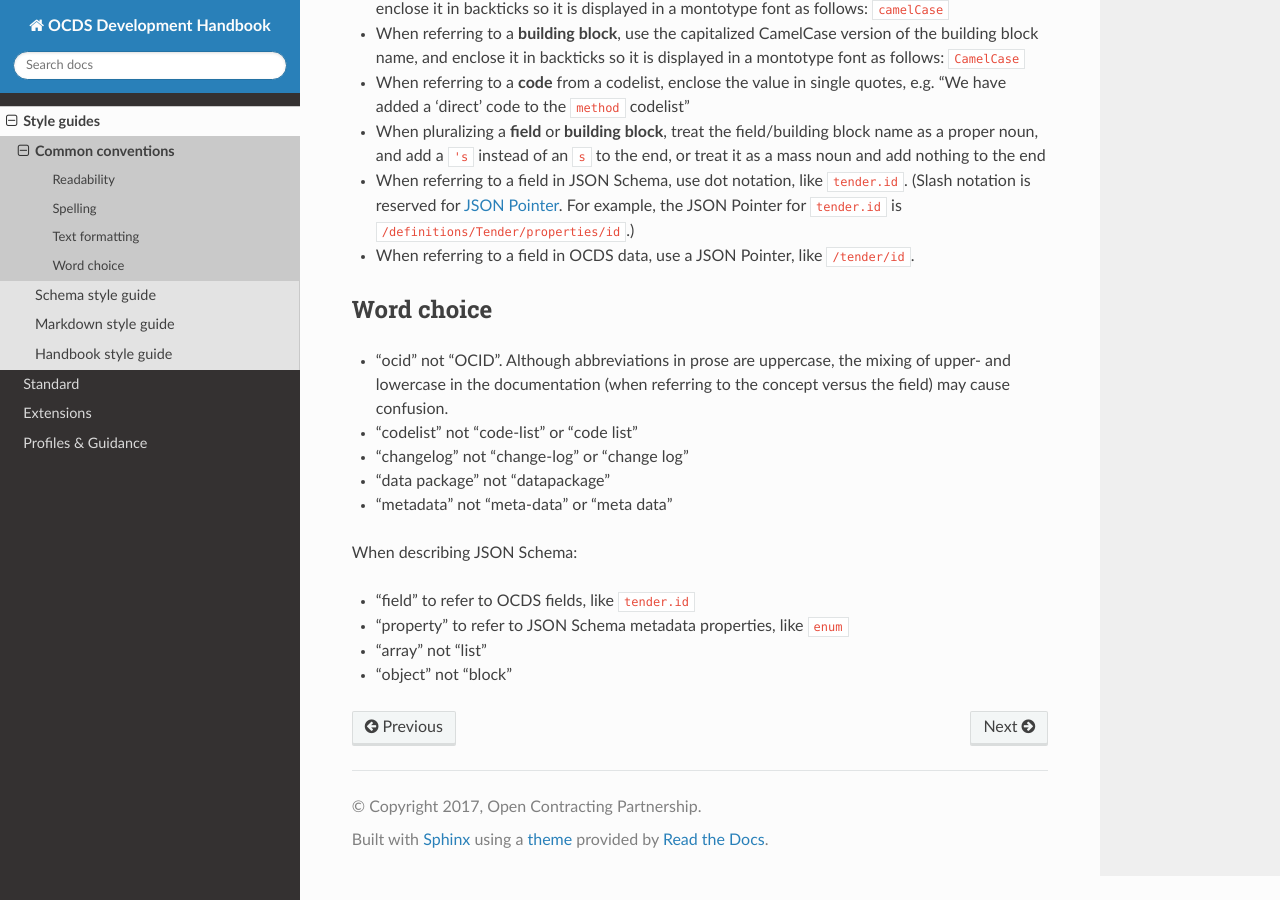
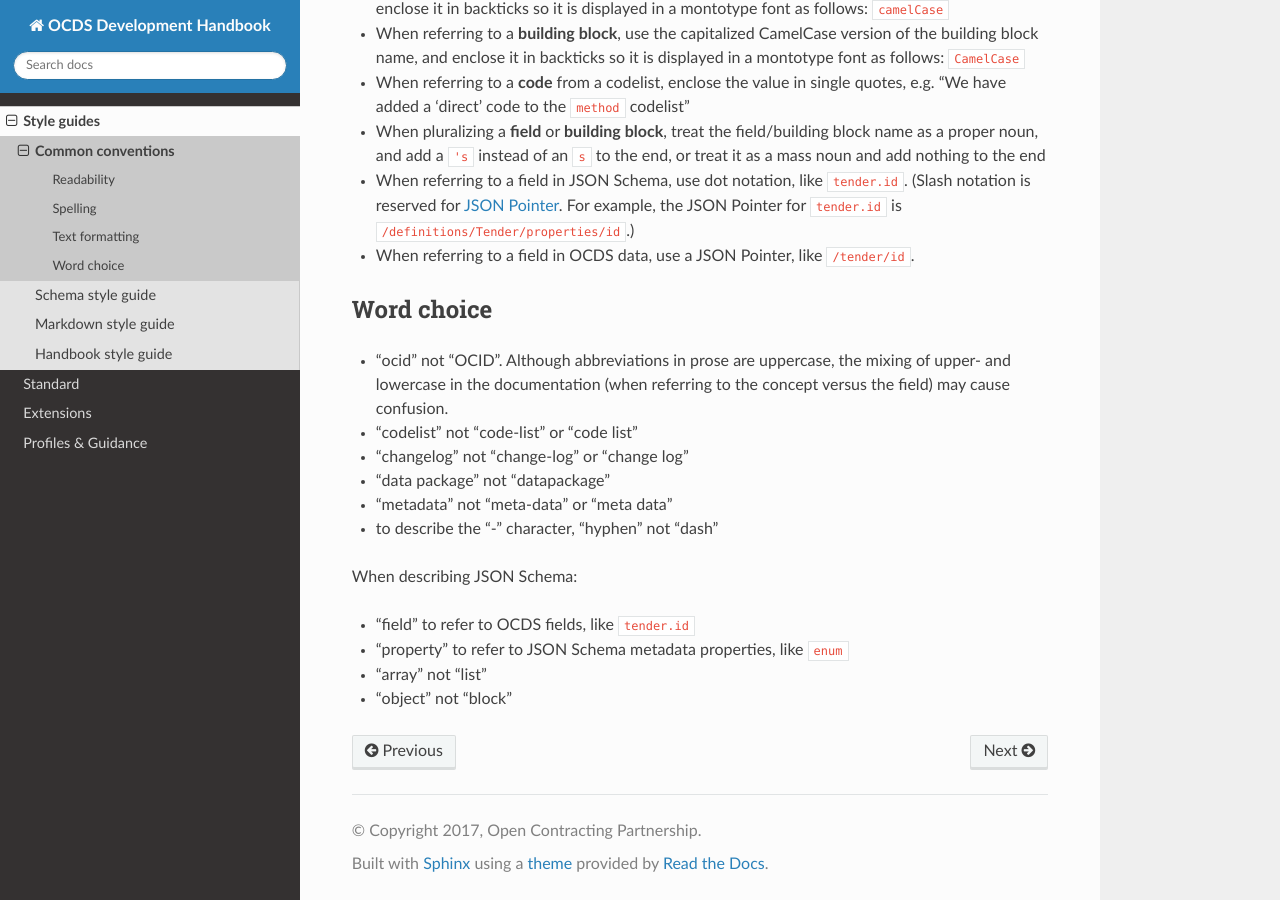
Before and after one commit to open-contracting/standard-development-handbook, a Sphinx documentation site: the page built from docs/meta/style_guide.rst, in a window 1280 px wide and 900 px high, scrolled down 787 px. Built offline with Sphinx 7.4.7 and the Read the Docs theme 2.0.0, drawn with Linux system fonts in a browser that asks for light colours.

Commit message:
style guide: prefer 'hyphen' to 'dash'

```diff
--- a/docs/meta/style_guide.rst
+++ b/docs/meta/style_guide.rst
@@ -40,6 +40,7 @@ Word choice
 -  "changelog" not "change-log" or "change log"
 -  "data package" not "datapackage"
 -  "metadata" not "meta-data" or "meta data"
+-  to describe the "-" character, "hyphen" not "dash"
 
 When describing JSON Schema:
 
```
